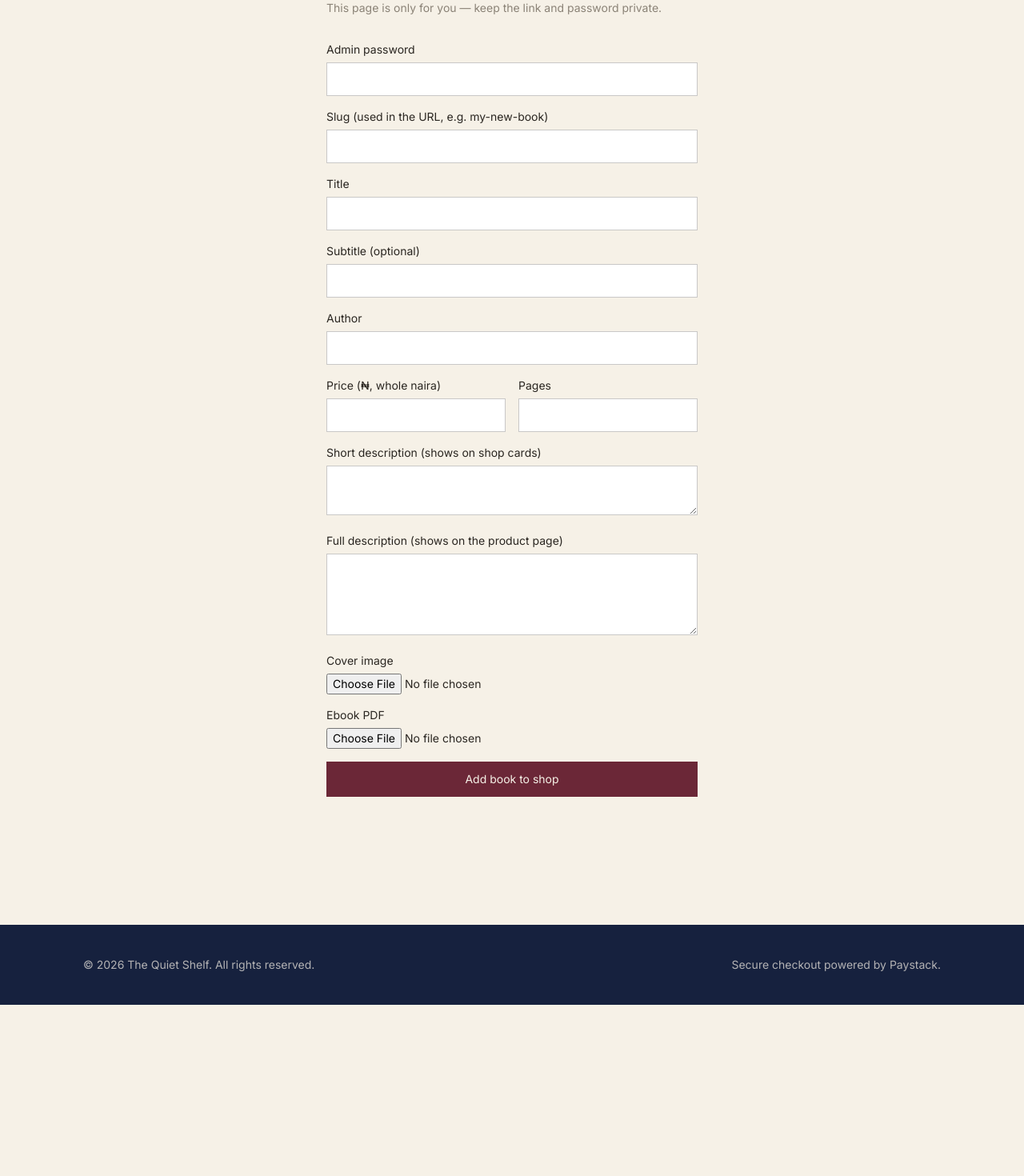
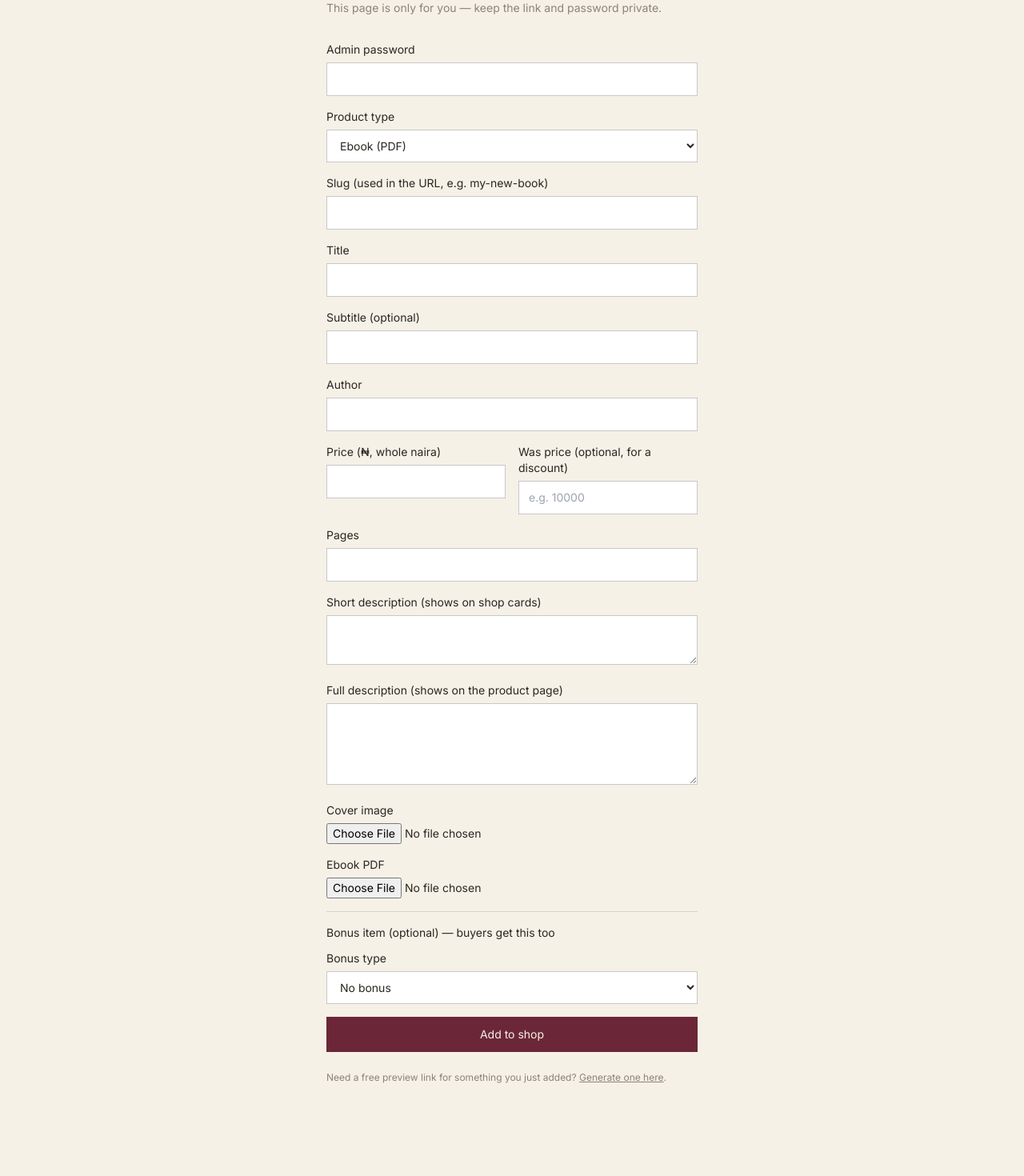
Before and after one commit to megaKing-001/ebook-store, a Next.js app: page /admin/add-book in a window 1280 px wide. Shown: the part 180-1650 px from the top of the page at 80% size. Before the commit the page ends 1436 px from the top, so only its background shows below. Built offline with nearby package versions, Linux system fonts and the light colour scheme.

Commit message:
Refactor AddBookPage to handle main and bonus files

```diff
--- a/app/admin/add-book/page.js
+++ b/app/admin/add-book/page.js
@@ -7,18 +7,23 @@ const emptyForm = {
   title: "",
   subtitle: "",
   author: "",
+  type: "ebook",
   price: "",
+  compareAtPrice: "",
   currency: "NGN",
   description: "",
   long_description: "",
-  pages: ""
+  pages: "",
+  bonusType: "",
+  bonusTitle: ""
 };
 
 export default function AddBookPage() {
   const [password, setPassword] = useState("");
   const [form, setForm] = useState(emptyForm);
   const [coverFile, setCoverFile] = useState(null);
-  const [pdfFile, setPdfFile] = useState(null);
+  const [mainFile, setMainFile] = useState(null);
+  const [bonusFile, setBonusFile] = useState(null);
   const [submitting, setSubmitting] = useState(false);
   const [message, setMessage] = useState(null);
 
@@ -30,8 +35,12 @@ export default function AddBookPage() {
     e.preventDefault();
     setMessage(null);
 
-    if (!coverFile || !pdfFile) {
-      setMessage({ type: "error", text: "Please choose both a cover image and a PDF file." });
+    if (!coverFile || !mainFile) {
+      setMessage({ type: "error", text: "Please choose a cover image and the main file." });
+      return;
+    }
+    if (form.bonusType && !bonusFile) {
+      setMessage({ type: "error", text: "You selected a bonus type but didn't attach a bonus file." });
       return;
     }
 
@@ -41,7 +50,8 @@ export default function AddBookPage() {
       body.append("password", password);
       Object.entries(form).forEach(([key, value]) => body.append(key, value));
       body.append("cover", coverFile);
-      body.append("pdf", pdfFile);
+      body.append("mainFile", mainFile);
+      if (bonusFile) body.append("bonusFile", bonusFile);
 
       const res = await fetch("/api/admin/add-book", { method: "POST", body });
       const data = await res.json();
@@ -51,7 +61,8 @@ export default function AddBookPage() {
       setMessage({ type: "success", text: `"${form.title}" was added to the shop.` });
       setForm(emptyForm);
       setCoverFile(null);
-      setPdfFile(null);
+      setMainFile(null);
+      setBonusFile(null);
       e.target.reset();
     } catch (err) {
       setMessage({ type: "error", text: err.message });
@@ -60,9 +71,13 @@ export default function AddBookPage() {
     }
   }
 
+  const mainFileAccept = form.type === "ebook" ? "application/pdf" : form.type === "video" ? "video/*" : "audio/*";
+  const bonusFileAccept =
+    form.bonusType === "ebook" ? "application/pdf" : form.bonusType === "video" ? "video/*" : "audio/*";
+
   return (
     <div className="max-w-lg mx-auto px-6 py-16">
-      <h1 className="font-serif text-2xl mb-1">Add a book</h1>
+      <h1 className="font-serif text-2xl mb-1">Add a product</h1>
       <p className="text-stone text-sm mb-8">This page is only for you — keep the link and password private.</p>
 
       <form onSubmit={handleSubmit} className="space-y-4">
@@ -74,6 +89,18 @@ export default function AddBookPage() {
             onChange={(e) => setPassword(e.target.value)}
             className="w-full border border-charcoal/25 bg-white px-3 py-2.5 text-sm"
           />
+        </Field>
+
+        <Field label="Product type">
+          <select
+            value={form.type}
+            onChange={(e) => updateField("type", e.target.value)}
+            className="w-full border border-charcoal/25 bg-white px-3 py-2.5 text-sm"
+          >
+            <option value="ebook">Ebook (PDF)</option>
+            <option value="video">Video course</option>
+            <option value="audio">Audio course</option>
+          </select>
         </Field>
 
         <Field label="Slug (used in the URL, e.g. my-new-book)">
@@ -122,16 +149,27 @@ export default function AddBookPage() {
               className="w-full border border-charcoal/25 bg-white px-3 py-2.5 text-sm"
             />
           </Field>
-          <Field label="Pages">
+          <Field label="Was price (optional, for a discount)">
             <input
               type="number"
-              min="1"
-              value={form.pages}
-              onChange={(e) => updateField("pages", e.target.value)}
+              min="0"
+              value={form.compareAtPrice}
+              onChange={(e) => updateField("compareAtPrice", e.target.value)}
+              placeholder="e.g. 10000"
               className="w-full border border-charcoal/25 bg-white px-3 py-2.5 text-sm"
             />
           </Field>
         </div>
+
+        <Field label={form.type === "ebook" ? "Pages" : "Duration in minutes (optional)"}>
+          <input
+            type="number"
+            min="1"
+            value={form.pages}
+            onChange={(e) => updateField("pages", e.target.value)}
+            className="w-full border border-charcoal/25 bg-white px-3 py-2.5 text-sm"
+          />
+        </Field>
 
         <Field label="Short description (shows on shop cards)">
           <textarea
@@ -161,15 +199,57 @@ export default function AddBookPage() {
           />
         </Field>
 
-        <Field label="Ebook PDF">
+        <Field label={form.type === "ebook" ? "Ebook PDF" : form.type === "video" ? "Video file" : "Audio file"}>
           <input
             type="file"
-            accept="application/pdf"
+            accept={mainFileAccept}
             required
-            onChange={(e) => setPdfFile(e.target.files?.[0] || null)}
+            onChange={(e) => setMainFile(e.target.files?.[0] || null)}
             className="w-full text-sm"
           />
         </Field>
+
+        <div className="rule pt-4">
+          <p className="text-sm mb-3">Bonus item (optional) — buyers get this too</p>
+
+          <Field label="Bonus type">
+            <select
+              value={form.bonusType}
+              onChange={(e) => updateField("bonusType", e.target.value)}
+              className="w-full border border-charcoal/25 bg-white px-3 py-2.5 text-sm"
+            >
+              <option value="">No bonus</option>
+              <option value="ebook">Ebook (PDF)</option>
+              <option value="video">Video</option>
+              <option value="audio">Audio</option>
+            </select>
+          </Field>
+
+          {form.bonusType && (
+            <>
+              <div className="mt-4">
+                <Field label="Bonus title">
+                  <input
+                    value={form.bonusTitle}
+                    onChange={(e) => updateField("bonusTitle", e.target.value)}
+                    placeholder="e.g. Bonus: 5 Extra Prayers"
+                    className="w-full border border-charcoal/25 bg-white px-3 py-2.5 text-sm"
+                  />
+                </Field>
+              </div>
+              <div className="mt-4">
+                <Field label="Bonus file">
+                  <input
+                    type="file"
+                    accept={bonusFileAccept}
+                    onChange={(e) => setBonusFile(e.target.files?.[0] || null)}
+                    className="w-full text-sm"
+                  />
+                </Field>
+              </div>
+            </>
+          )}
+        </div>
 
         {message && (
           <p className={`text-sm ${message.type === "error" ? "text-burgundy" : "text-green-700"}`}>
@@ -182,9 +262,17 @@ export default function AddBookPage() {
           disabled={submitting}
           className="w-full bg-burgundy text-parchment px-6 py-3 text-sm hover:bg-burgundy/90 transition-colors disabled:opacity-60"
         >
-          {submitting ? "Adding book…" : "Add book to shop"}
+          {submitting ? "Adding…" : "Add to shop"}
         </button>
       </form>
+
+      <p className="text-xs text-stone mt-6">
+        Need a free preview link for something you just added?{" "}
+        <a href="/admin/free-link" className="underline">
+          Generate one here
+        </a>
+        .
+      </p>
     </div>
   );
 }
```
